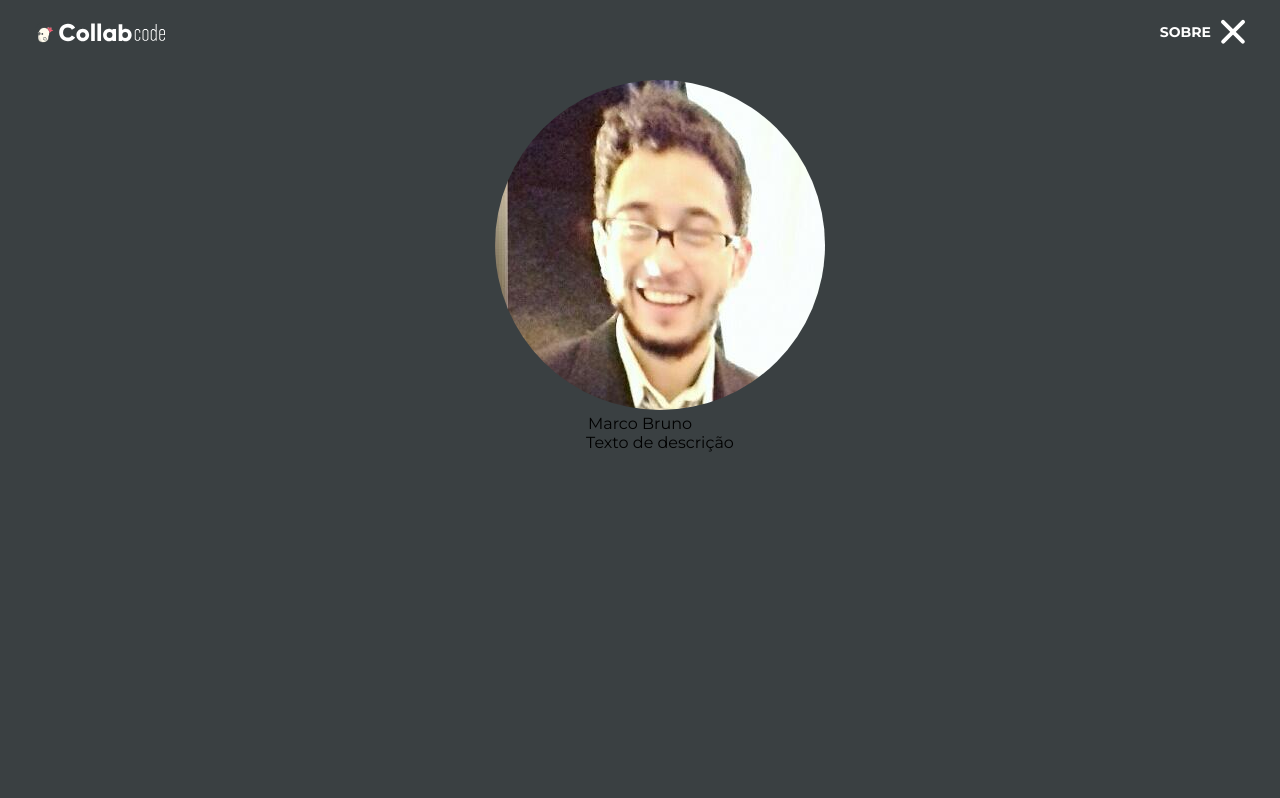
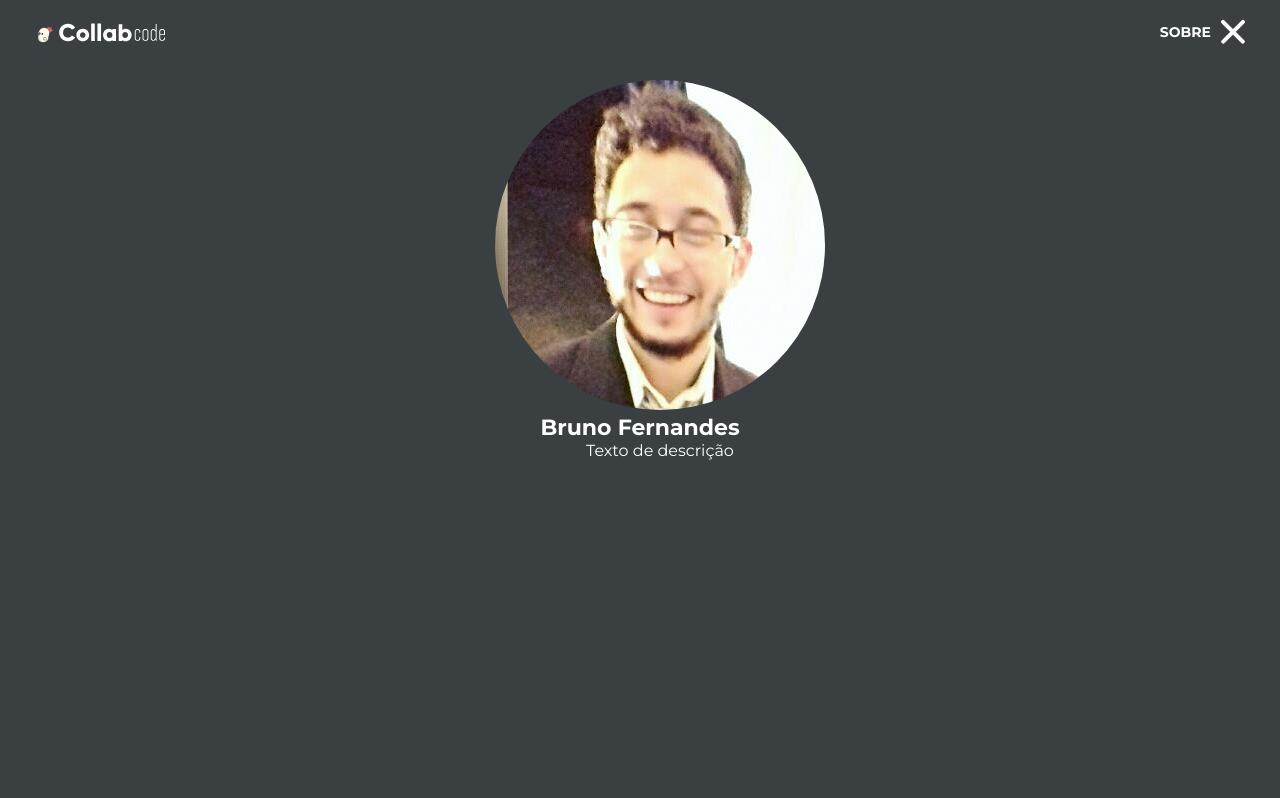
Before and after one commit to BrunoViveiros/CollabCode, a React (Create React App) app: page / in a window 1280 px wide. Shown: the top 798 px of the page. Built offline with nearby package versions, Linux system fonts and the light colour scheme.

Commit message:
Criado o CSS do ProfileUser

```diff
--- a/src/components/ProfileUser/index.js
+++ b/src/components/ProfileUser/index.js
@@ -1,15 +1,16 @@
 import React from "react";
 import Profile from "../../img/avatar.jpg";
+import "./styles.css";
 
 import AvatarProfile from "../../objects/AvatarProfile";
 
 const ProfileUser = () => (
-  <dl>
-    <dd>
+  <dl className="profile-user">
+    <dd className="avatar">
       <AvatarProfile src={Profile} alt="Avatar do Bruno Fernandes" />
     </dd>
-    <dt>Marco Bruno</dt>
-    <dd>Texto de descrição</dd>
+    <dt className="title">Bruno Fernandes</dt>
+    <dd className="description">Texto de descrição</dd>
   </dl>
 );
 
--- /dev/null
+++ b/src/components/ProfileUser/styles.css
@@ -0,0 +1,8 @@
+.profile-user {
+  color: var(--color-zero);
+}
+
+.profile-user > .title {
+  font-size: var(--size-big);
+  font-weight: bold;
+}
--- a/src/styles/settings/size.css
+++ b/src/styles/settings/size.css
@@ -1,3 +1,4 @@
 :root {
   --size-small: 14px;
+  --size-big: 22px;
 }
```
